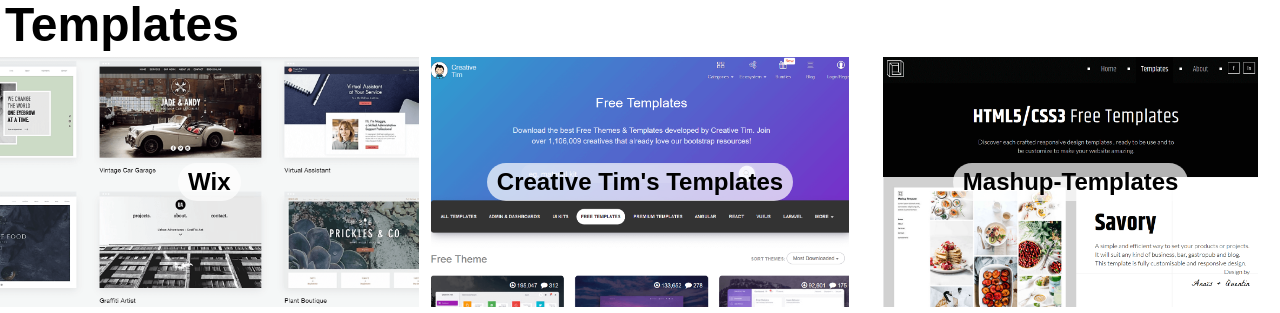
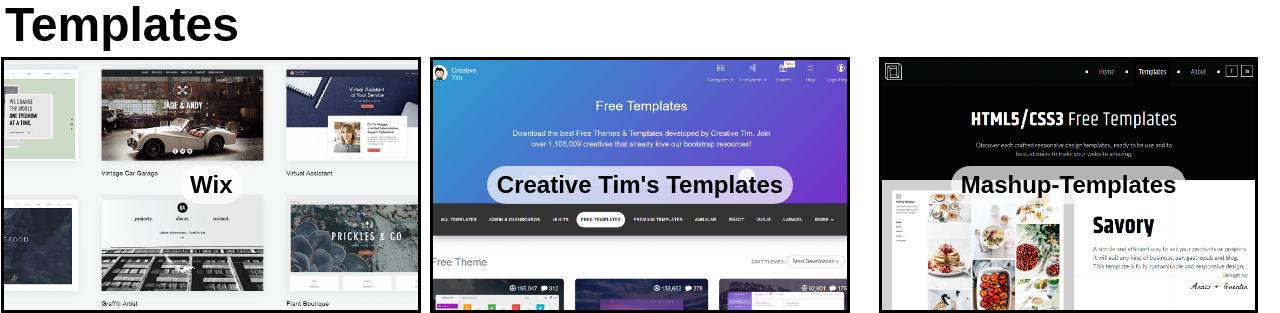
Before and after one commit to 7wik-pk/7wik-pk.github.io, a plain HTML site: page index.html in a window 1280 px wide. Shown: the part 134-447 px from the top of the page. Drawn offline with Linux system fonts and the light colour scheme; a web font is replaced by a local one.

Commit message:
Update styles.css

```diff
--- a/styles.css
+++ b/styles.css
@@ -15,15 +15,16 @@ header {
   display: grid;
   justify-items: center;
   align-items: center;
-  grid-gap: 12px;
-  grid-template-columns: repeat(auto-fill, minmax(370px, 1fr));
+  grid-gap: 6px;
+  grid-template-columns: repeat(auto-fit, minmax(350px, 1fr));
 }
 
 .content img {
-  padding: 0;
   object-fit: cover;
   height: 250px;
-  width: 100%;
+  width: 98%;
+  padding: 3px;
+  background-color: black;
   transition: all 0.5s;
 }
 
```
